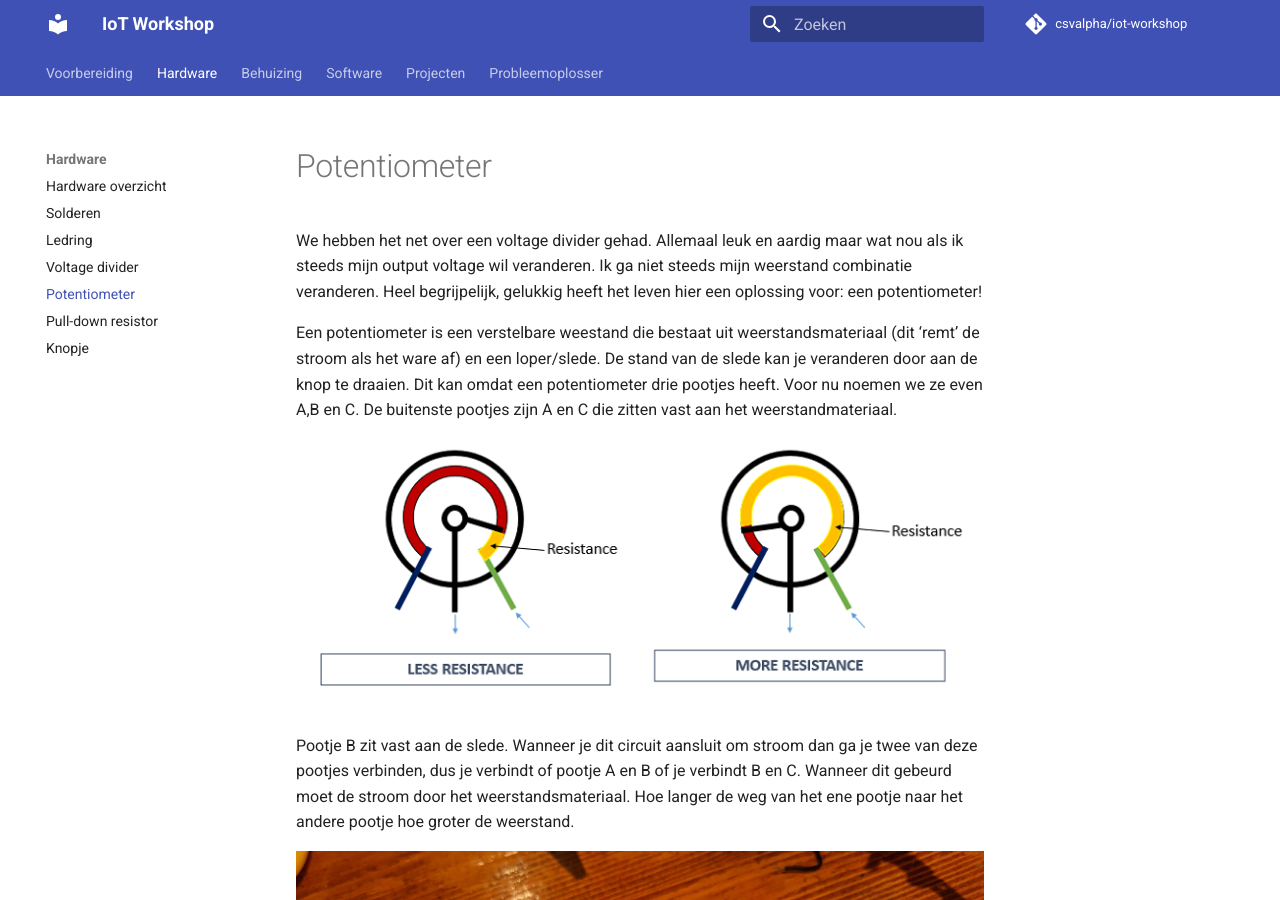
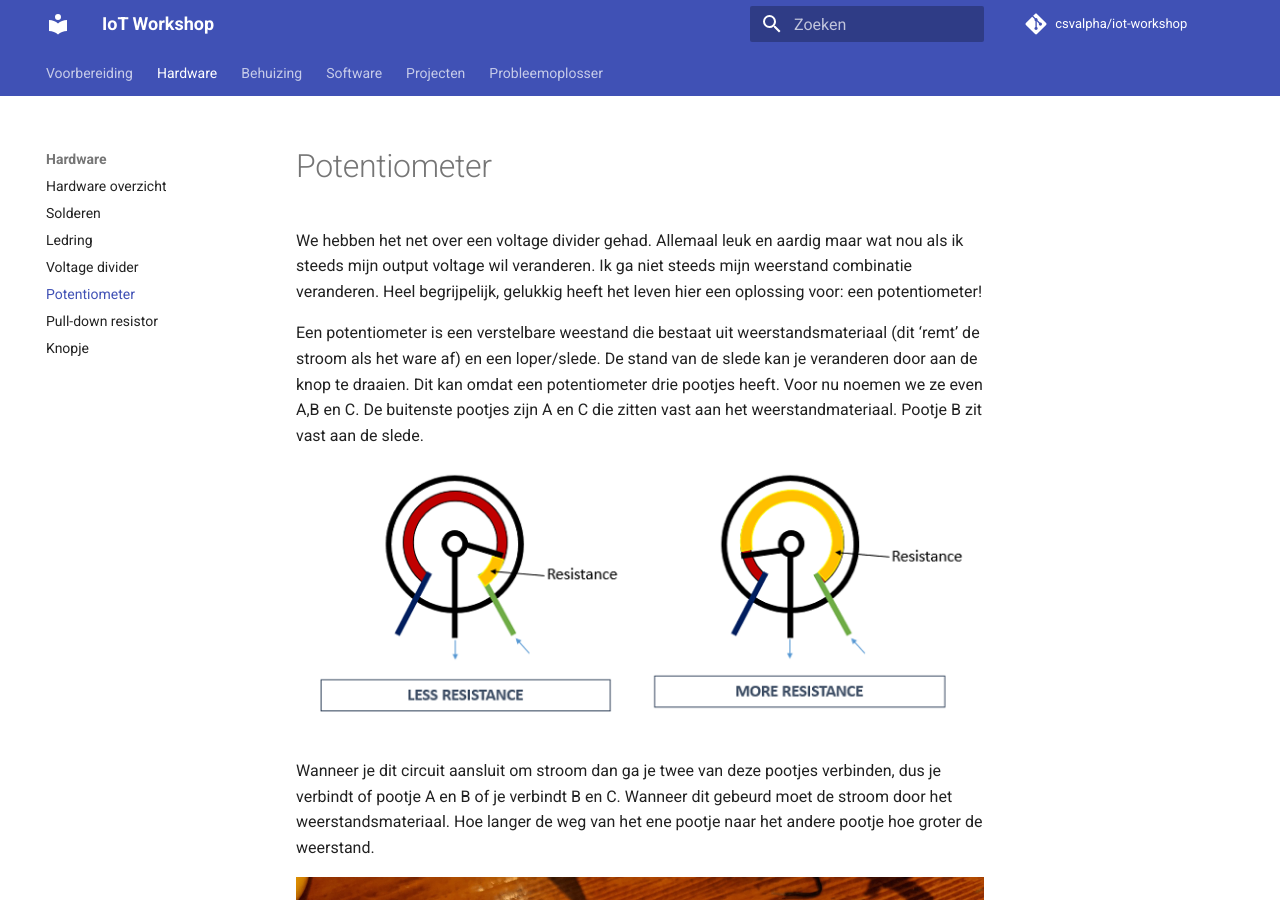
Before and after one commit to csvalpha/iot-workshop, an MkDocs documentation site: the page built from docs/hardware/potentiometer.md, in a window 1280 px wide and 900 px high. Built offline with MkDocs 1.6.1 and Material for MkDocs 9.7.7, drawn with Linux system fonts in a browser that asks for light colours; comment, search, counter and statistics services are not loaded.

```diff
--- a/docs/hardware/potentiometer.md
+++ b/docs/hardware/potentiometer.md
@@ -1,10 +1,10 @@
 # Potentiometer
 We hebben het net over een voltage divider gehad. Allemaal leuk en aardig maar wat nou als ik steeds mijn output voltage wil veranderen. Ik ga niet steeds mijn weerstand combinatie veranderen. Heel begrijpelijk, gelukkig heeft het leven hier een oplossing voor: een potentiometer!
 
-Een potentiometer is een verstelbare weestand die bestaat uit weerstandsmateriaal (dit ‘remt’ de stroom als het ware af) en een loper/slede. De stand van de slede kan je veranderen door aan de knop te draaien. Dit kan omdat een potentiometer drie pootjes heeft. Voor nu noemen we ze even A,B en C. De buitenste pootjes zijn A en C die zitten vast aan het weerstandmateriaal.
+Een potentiometer is een verstelbare weestand die bestaat uit weerstandsmateriaal (dit ‘remt’ de stroom als het ware af) en een loper/slede. De stand van de slede kan je veranderen door aan de knop te draaien. Dit kan omdat een potentiometer drie pootjes heeft. Voor nu noemen we ze even A,B en C. De buitenste pootjes zijn A en C die zitten vast aan het weerstandmateriaal. Pootje B zit vast aan de slede.
 
 ![Potentiometer aansluiting op esp](../assets/images/Potmeter.png)
 
-Pootje B zit vast aan de slede. Wanneer je dit circuit aansluit om stroom dan ga je twee van deze pootjes verbinden, dus je verbindt of pootje A en B of je verbindt B en C. Wanneer dit gebeurd moet de stroom door het weerstandsmateriaal. Hoe langer de weg van het ene pootje naar het andere pootje hoe groter de weerstand.
+Wanneer je dit circuit aansluit om stroom dan ga je twee van deze pootjes verbinden, dus je verbindt of pootje A en B of je verbindt B en C. Wanneer dit gebeurd moet de stroom door het weerstandsmateriaal. Hoe langer de weg van het ene pootje naar het andere pootje hoe groter de weerstand.
 
 ![Potentiometer aansluiting op esp](../assets/images/hardware-potentiometer.jpg)
```
